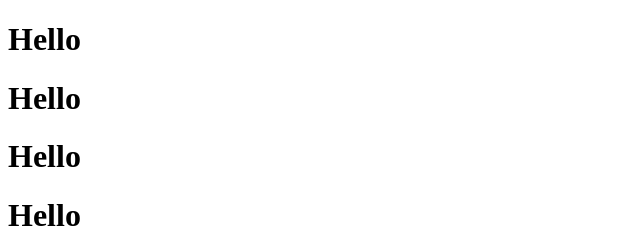
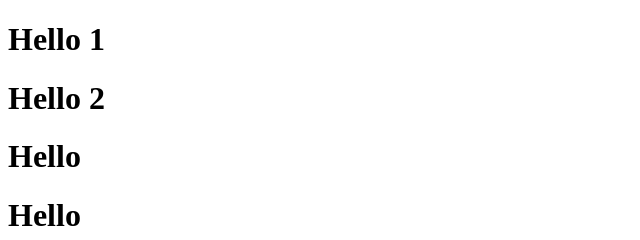
Before and after one commit to VinhTruong107/html-git, a plain HTML site: page index3.html in a window 1280 px wide. Shown: the top 240 px of the page, 0-640 px from the left. Drawn offline with Linux system fonts and the light colour scheme.

Commit message:
branch KV

```diff
--- a/index3.html
+++ b/index3.html
@@ -6,8 +6,8 @@
     <title>Document</title>
 </head>
 <body>
-    <h1>Hello</h1>
-    <h1>Hello</h1>
+    <h1>Hello 1</h1>
+    <h1>Hello 2</h1>
     <h1>Hello</h1>
     <h1>Hello</h1>
     <h1>Hello</h1>
```
